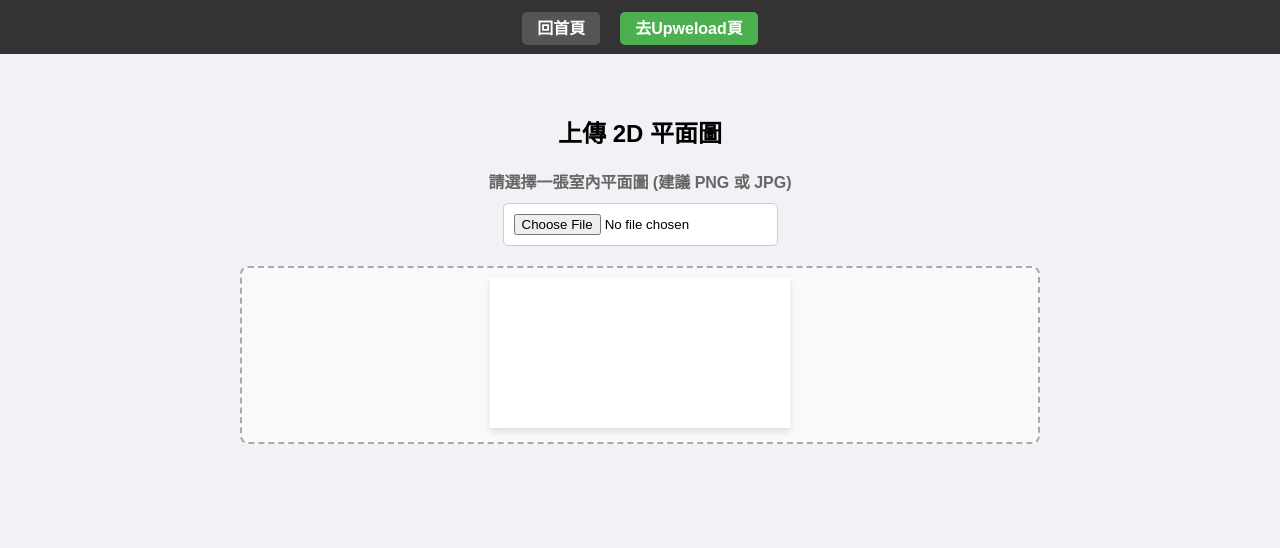
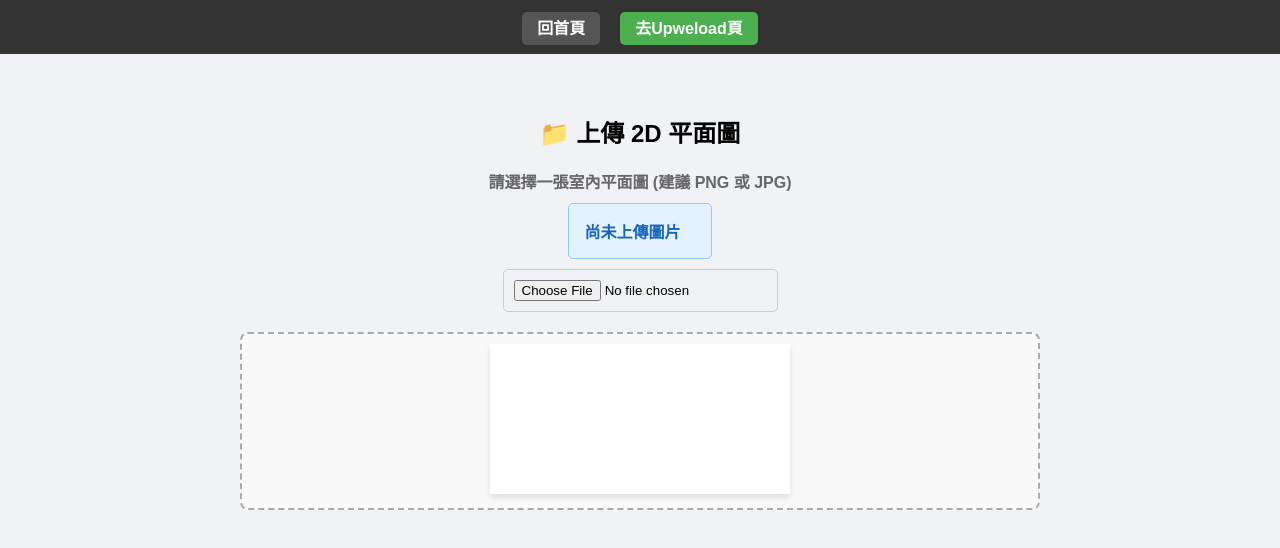
Before and after one commit to cjw931027/3D_navigation, a Vue app: page /upload in a window 1280 px wide. Shown: the top 548 px of the page. Built offline with nearby package versions, Linux system fonts and the light colour scheme; the HTML template or start-up script is replaced by a standard one.

Commit message:
feat: 實作三階段座標點擊與 Pinia 狀態自動還原

```diff
--- a/src/views/UploadView.vue
+++ b/src/views/UploadView.vue
@@ -1,157 +1,298 @@
 <script setup lang="ts">
-import { ref } from 'vue'
+// 🌟 1. 引入 toRaw
+import { ref, shallowRef, onMounted, toRaw } from 'vue'
 import { useMapStore } from '@/stores/mapStore'
 
-// 1. 取得 Pinia 冰箱的遙控器
 const mapStore = useMapStore()
-
-// 2. 準備一個變數來連接 HTML 裡的 <canvas> 標籤
 const mapCanvas = ref<HTMLCanvasElement | null>(null)
-
-// 3. 準備一個狀態來顯示訊息給使用者看
 const statusMessage = ref<string>('請選擇一張室內平面圖 (建議 PNG 或 JPG)')
-// 【新增】準備一個變數來顯示處理耗時
 const timeMessage = ref<string>('')
 
-// 4. 當使用者選好檔案後，會觸發這個函數
+const selectionStep = ref<number>(0)
+const clickMessage = ref<string>('尚未上傳圖片')
+const seedPoint = ref<{x: number, y: number} | null>(null)
+const startPoint = ref<{x: number, y: number} | null>(null)
+const endPoint = ref<{x: number, y: number} | null>(null)
+
+const originalImageData = shallowRef<ImageData | null>(null)
+
+onMounted(() => {
+  if (mapStore.imageRawData && mapStore.mapWidth > 0 && mapStore.mapHeight > 0) {
+    try {
+      const canvas = mapCanvas.value
+      if (!canvas) return
+      const ctx = canvas.getContext('2d')
+      if (!ctx) return
+
+      canvas.width = mapStore.mapWidth
+      canvas.height = mapStore.mapHeight
+
+      // 🌟 2. 關鍵修復：用 toRaw() 把 Vue 的 Proxy 外套脫掉，還原成乾淨的陣列
+      const rawPixelData = toRaw(mapStore.imageRawData)
+
+      const restoredImageData = new ImageData(
+        new Uint8ClampedArray(rawPixelData),
+        mapStore.mapWidth,
+        mapStore.mapHeight
+      )
+
+      originalImageData.value = restoredImageData
+
+      // 還原所有座標點
+      if (mapStore.seedPoint) seedPoint.value = { ...mapStore.seedPoint }
+      if (mapStore.startPoint) startPoint.value = { ...mapStore.startPoint }
+      if (mapStore.endPoint) endPoint.value = { ...mapStore.endPoint }
+
+      // 判斷目前的步驟狀態
+      if (startPoint.value && endPoint.value) {
+        selectionStep.value = 4
+        clickMessage.value = '🎉 標記完成！(已從暫存恢復資料)'
+      } else if (startPoint.value) {
+        selectionStep.value = 3
+        clickMessage.value = '步驟 3/3：請點擊「終點」'
+      } else if (seedPoint.value) {
+        selectionStep.value = 2
+        clickMessage.value = '步驟 2/3：請點擊「起點」'
+      } else {
+        selectionStep.value = 1
+        clickMessage.value = '已恢復圖片，請點擊「種子點」'
+      }
+
+      // 重新把地圖跟點畫上去
+      redrawCanvas(ctx)
+      statusMessage.value = `已從快取恢復地圖！尺寸：${canvas.width} x ${canvas.height}`
+
+    } catch (error) {
+      // 🌟 3. 如果以後還有問題，我們就能從開發者工具(F12)看到真正的錯誤原因
+      console.error("還原地圖時發生錯誤:", error)
+      statusMessage.value = '地圖還原失敗，請重新上傳'
+    }
+  }
+})
+
 const handleFileUpload = (event: Event) => {
   const target = event.target as HTMLInputElement
   if (!target.files || target.files.length === 0) return
-
   const file = target.files[0]
   if (!file) return
 
   statusMessage.value = '圖片讀取中...'
-  timeMessage.value = '' // 清空之前的時間
+  timeMessage.value = ''
+
+  selectionStep.value = 1
+  clickMessage.value = '步驟 1/3：請點擊「種子點」(代表可通行的走廊區域)'
+  resetPoints()
 
   const reader = new FileReader()
-
   reader.onload = (e) => {
     const img = new Image()
-
     img.onload = () => {
       const canvas = mapCanvas.value
       if (!canvas) return
-
       const ctx = canvas.getContext('2d')
       if (!ctx) return
 
-      const startTime = performance.now() // 開始計時
-
-      // 設定我們容許的「最大邊長」安全值
+      const startTime = performance.now()
       const MAX_SIZE = 1200
       let targetWidth = img.width
       let targetHeight = img.height
 
-      // 如果圖片太大，計算縮放比例
       if (targetWidth > MAX_SIZE || targetHeight > MAX_SIZE) {
         const ratio = Math.min(MAX_SIZE / targetWidth, MAX_SIZE / targetHeight)
         targetWidth = Math.round(targetWidth * ratio)
         targetHeight = Math.round(targetHeight * ratio)
-        console.log(`[系統提示] 圖片過大 (${img.width}x${img.height})，已自動縮放為 ${targetWidth}x${targetHeight}`)
       }
 
-      // 將畫布設定為「安全」的尺寸
       canvas.width = targetWidth
       canvas.height = targetHeight
 
-      // 把圖片畫到 Canvas 上 (傳入 targetWidth/Height 瀏覽器就會幫我們自動壓縮)
       ctx.drawImage(img, 0, 0, targetWidth, targetHeight)
 
       const imageData = ctx.getImageData(0, 0, canvas.width, canvas.height)
+      originalImageData.value = imageData
       mapStore.setMapData(imageData.data, canvas.width, canvas.height)
 
-      const endTime = performance.now() // 結束計時
-      const processTime = Math.round(endTime - startTime)
-
+      const endTime = performance.now()
       statusMessage.value = `上傳成功！最終地圖尺寸：${canvas.width} x ${canvas.height}`
-      timeMessage.value = `影像防護與處理耗時：${processTime} 毫秒`
-      // ==========================================
+      timeMessage.value = `⏱️ 影像處理耗時：${Math.round(endTime - startTime)} 毫秒`
     }
-
     img.src = e.target?.result as string
   }
+  reader.readAsDataURL(file)
+}
 
-  reader.readAsDataURL(file)
+const handleCanvasClick = (event: MouseEvent) => {
+  const canvas = mapCanvas.value
+  if (!canvas || selectionStep.value === 0 || selectionStep.value === 4) return
+  const ctx = canvas.getContext('2d')
+  if (!ctx) return
+
+  const rect = canvas.getBoundingClientRect()
+  const scaleX = canvas.width / rect.width
+  const scaleY = canvas.height / rect.height
+
+  const x = Math.round((event.clientX - rect.left) * scaleX)
+  const y = Math.round((event.clientY - rect.top) * scaleY)
+
+  if (selectionStep.value === 1) {
+    seedPoint.value = { x, y }
+    selectionStep.value = 2
+    clickMessage.value = '步驟 2/3：請點擊「起點」'
+
+    if(seedPoint.value) mapStore.setSeedPoint(seedPoint.value)
+  } else if (selectionStep.value === 2) {
+    startPoint.value = { x, y }
+    selectionStep.value = 3
+    clickMessage.value = '步驟 3/3：請點擊「終點」'
+  } else if (selectionStep.value === 3) {
+    endPoint.value = { x, y }
+    selectionStep.value = 4
+    clickMessage.value = '🎉 標記完成！(種子點、起點、終點皆已記錄)'
+
+    if (startPoint.value && endPoint.value) {
+      mapStore.setPoints(startPoint.value, endPoint.value)
+    }
+  }
+
+  redrawCanvas(ctx)
+}
+
+const redrawCanvas = (ctx: CanvasRenderingContext2D) => {
+  if (originalImageData.value) {
+    ctx.putImageData(originalImageData.value, 0, 0)
+  }
+
+  const drawDot = (point: {x: number, y: number}, color: string) => {
+    ctx.fillStyle = color
+    ctx.beginPath()
+    ctx.arc(point.x, point.y, 6, 0, Math.PI * 2)
+    ctx.fill()
+    ctx.lineWidth = 2
+    ctx.strokeStyle = 'white'
+    ctx.stroke()
+  }
+
+  if (seedPoint.value) drawDot(seedPoint.value, '#2196F3')
+  if (startPoint.value) drawDot(startPoint.value, '#4CAF50')
+  if (endPoint.value) drawDot(endPoint.value, '#F44336')
+}
+
+const resetStartEndPoints = () => {
+  if (selectionStep.value < 2) return
+  startPoint.value = null
+  endPoint.value = null
+  selectionStep.value = 2
+  clickMessage.value = '步驟 2/3：請點擊「起點」'
+
+  mapStore.setPoints(null, null)
+
+  const canvas = mapCanvas.value
+  if (canvas) {
+    const ctx = canvas.getContext('2d')
+    if (ctx) {
+      redrawCanvas(ctx)
+    }
+  }
+}
+
+const resetPoints = () => {
+  if (selectionStep.value === 0) return
+  seedPoint.value = null
+  startPoint.value = null
+  endPoint.value = null
+  selectionStep.value = 1
+  clickMessage.value = '步驟 1/3：請點擊「種子點」(代表可通行的走廊區域)'
+
+  mapStore.setSeedPoint(null)
+  mapStore.setPoints(null, null)
+
+  const canvas = mapCanvas.value
+  if (canvas) {
+    const ctx = canvas.getContext('2d')
+    if (ctx && originalImageData.value) {
+      ctx.putImageData(originalImageData.value, 0, 0)
+    }
+  }
 }
 </script>
 
 <template>
   <main class="upload-container">
-    <h2>上傳 2D 平面圖</h2>
+    <h2>📁 上傳 2D 平面圖</h2>
 
-    <!-- 提示訊息 -->
     <p class="status">{{ statusMessage }}</p>
-    <!-- 【新增】顯示處理時間 -->
     <p class="time-status" v-if="timeMessage">{{ timeMessage }}</p>
 
-    <!-- 檔案上傳按鈕，限制只能選圖片 -->
-    <div class="input-section">
-      <input
-        type="file"
-        accept="image/png, image/jpeg"
-        @change="handleFileUpload"
-      />
+    <div class="coordinate-box" :class="{ 'done': selectionStep === 4 }">
+      <strong>{{ clickMessage }}</strong>
+
+      <div class="action-buttons">
+        <button
+          v-if="selectionStep > 2"
+          class="reset-btn"
+          @click="resetStartEndPoints"
+        >
+          ⏪ 重設起訖點
+        </button>
+
+        <button
+          v-if="selectionStep > 1"
+          class="reset-btn"
+          @click="resetPoints"
+        >
+          🔄 全部重設
+        </button>
+      </div>
     </div>
 
-    <!-- 顯示圖片的畫布，加上 ref="mapCanvas" 讓 JS 可以控制它 -->
-    <div class="canvas-container">
-      <canvas ref="mapCanvas"></canvas>
+    <div class="points-debug" v-if="selectionStep > 1">
+      <span v-if="seedPoint">🔵 種子: ({{ seedPoint.x }}, {{ seedPoint.y }}) </span>
+      <span v-if="startPoint">🟢 起點: ({{ startPoint.x }}, {{ startPoint.y }}) </span>
+      <span v-if="endPoint">🔴 終點: ({{ endPoint.x }}, {{ endPoint.y }}) </span>
+    </div>
+
+    <div class="input-section">
+      <input type="file" accept="image/png, image/jpeg" @change="handleFileUpload" />
+    </div>
+
+    <div class="canvas-container" :class="{ 'disabled': selectionStep === 4 || selectionStep === 0 }">
+      <canvas ref="mapCanvas" @click="handleCanvasClick"></canvas>
     </div>
   </main>
 </template>
 
 <style scoped>
-/* 這裡只做最基礎的排版，確保畫面乾淨 */
-.upload-container {
-  max-width: 800px;
-  margin: 0 auto;
-  padding: 20px;
-  text-align: center;
-}
-
-.status {
-  color: #666;
-  margin-bottom: 10px;
-  font-weight: bold;
-}
-
-/* 【新增】時間訊息的樣式 */
-.time-status {
-  color: #e91e63;
-  font-size: 0.9em;
-  margin-bottom: 20px;
-  font-weight: bold;
-}
-
-.input-section {
-  margin-bottom: 20px;
-}
-
-input[type="file"] {
-  padding: 10px;
-  border: 1px solid #ccc;
-  border-radius: 5px;
-  background-color: white;
-  cursor: pointer;
-}
+.upload-container { max-width: 800px; margin: 0 auto; padding: 20px; text-align: center; }
+.status { color: #666; margin-bottom: 10px; font-weight: bold; }
+.time-status { color: #e91e63; font-size: 0.9em; margin-bottom: 10px; font-weight: bold; }
+.input-section { margin-bottom: 20px; }
+input[type="file"] { padding: 10px; border: 1px solid #ccc; border-radius: 5px; cursor: pointer; }
 
 .canvas-container {
-  margin-top: 20px;
-  border: 2px dashed #aaa;
-  padding: 10px;
-  background-color: #f9f9f9;
-  border-radius: 8px;
-  /* 讓畫布太大的時候可以在框框內捲動，不會撐爆網頁 */
-  overflow: auto;
-  max-height: 60vh;
+  margin-top: 20px; border: 2px dashed #aaa; padding: 10px;
+  background-color: #f9f9f9; border-radius: 8px; overflow: auto;
+  max-height: 60vh; cursor: crosshair; transition: 0.3s;
 }
+.canvas-container.disabled { cursor: default; }
 
-/* 確保畫布不會超出容器，但維持比例 */
-canvas {
-  max-width: 100%;
-  height: auto;
-  background-color: white;
-  box-shadow: 0 4px 6px rgba(0,0,0,0.1);
+canvas { max-width: 100%; height: auto; background-color: white; box-shadow: 0 4px 6px rgba(0,0,0,0.1); }
+
+.coordinate-box {
+  background-color: #e3f2fd; color: #1565c0; padding: 15px;
+  border-radius: 5px; margin-bottom: 10px; display: inline-flex;
+  align-items: center; gap: 15px; border: 1px solid #90caf9;
+  transition: 0.3s;
 }
+.coordinate-box.done { background-color: #e8f5e9; color: #2e7d32; border-color: #a5d6a7; }
+
+.action-buttons { display: flex; gap: 8px; }
+
+.reset-btn {
+  background-color: white; border: 1px solid currentColor; color: inherit;
+  padding: 4px 8px; border-radius: 4px; cursor: pointer; font-size: 0.85em;
+  font-weight: bold; transition: 0.2s;
+}
+.reset-btn:hover { background-color: rgba(0,0,0,0.05); }
+
+.points-debug { font-size: 0.9em; color: #555; margin-bottom: 20px; font-family: monospace; }
 </style>
```
Also changed, not shown: src/stores/mapStore.ts (+9 -1 lines).
